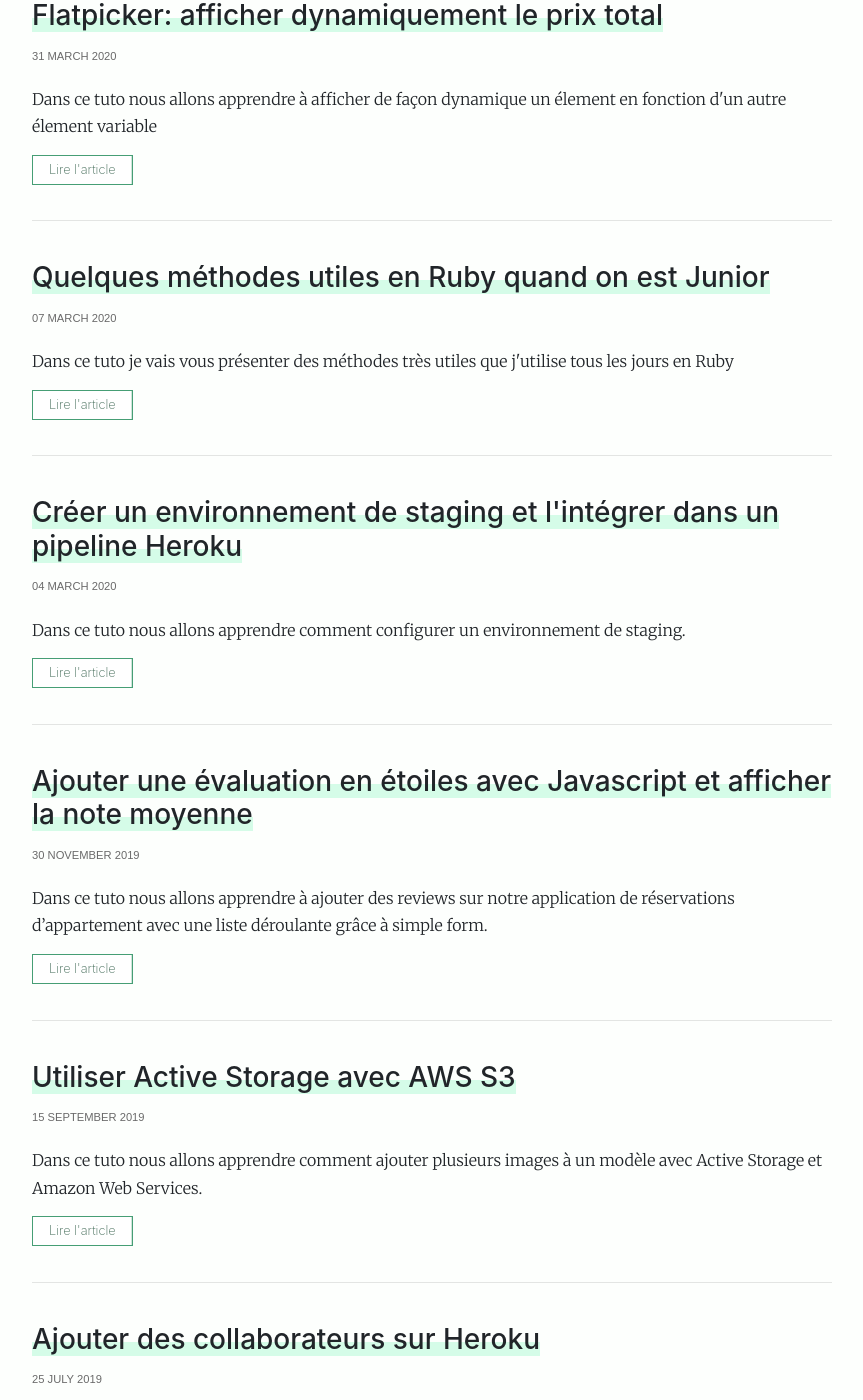
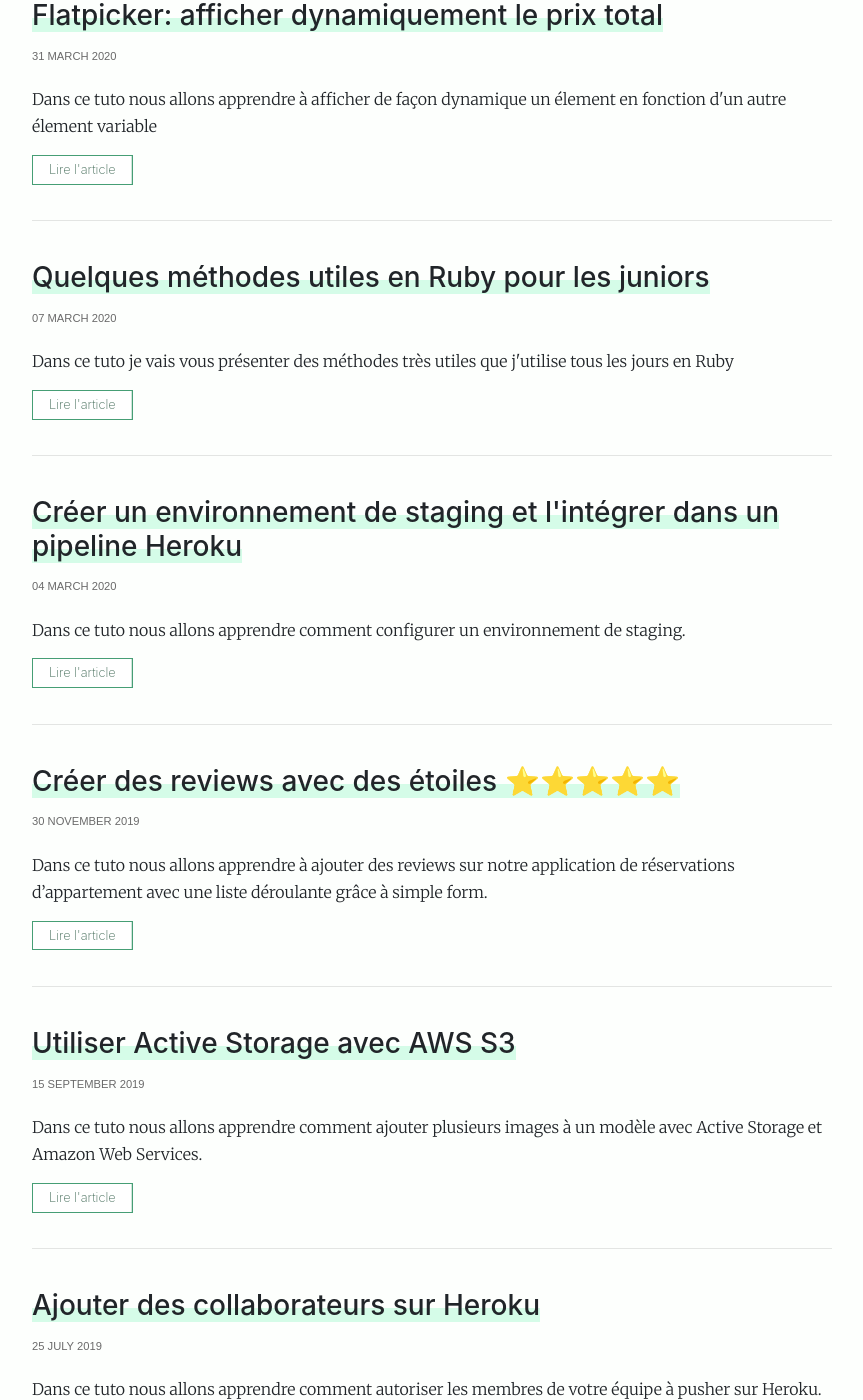
Before and after one commit to alexandrebk/alexandrebk.github.io, a Jekyll site: the page built from index.html, in a window 1280 px wide and 1400 px high, scrolled down 1182 px. Shown: the whole window, without its empty margins (208-1071 px from the left). Built offline with Jekyll 4.4.1, drawn with Linux system fonts in a browser that asks for light colours; nearby versions of some CDN libraries.

Commit message:
Update some titlesé

```diff
--- a/_posts/2019-11-30-reviews-and-advanced-simple-form.md
+++ b/_posts/2019-11-30-reviews-and-advanced-simple-form.md
@@ -1,6 +1,6 @@
 ---
 layout:      post
-title:       "Ajouter une évaluation en étoiles  avec Javascript et afficher la note moyenne"
+title:       "Créer des reviews avec des étoiles ⭐⭐⭐⭐⭐"
 description: "Dans ce tuto nous allons apprendre à ajouter des reviews sur notre application de réservations d’appartement avec une liste déroulante grâce à simple form."
 difficulty:  1
 status:      tech
--- a/_posts/2020-03-07-tricks-junior-dev.md
+++ b/_posts/2020-03-07-tricks-junior-dev.md
@@ -1,6 +1,6 @@
 ---
 layout: post
-title:  "Quelques méthodes utiles en Ruby quand on est Junior"
+title:  "Quelques méthodes utiles en Ruby pour les juniors"
 description: "Dans ce tuto je vais vous présenter des méthodes très utiles que j'utilise tous les jours en Ruby"
 status: tech
 tags: "ruby"
```
